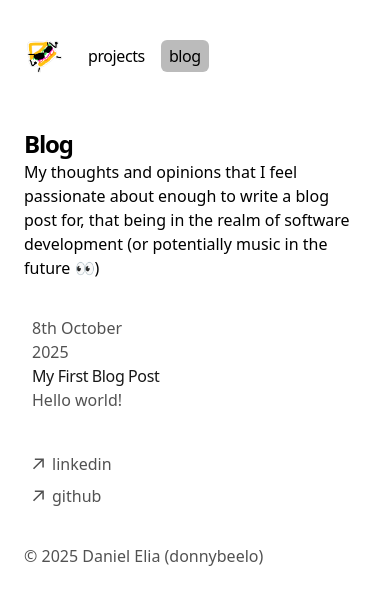
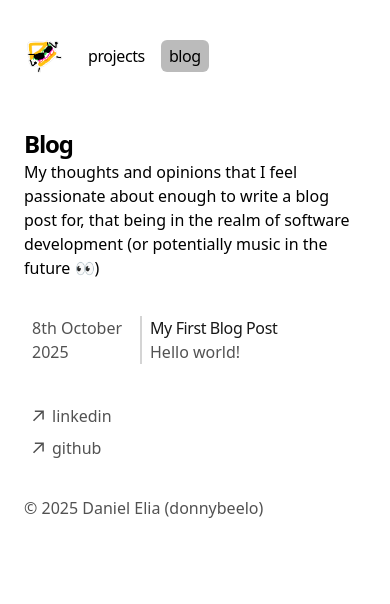
Before and after one commit to donnybeelo/donnybeelo.github.io, a Next.js app: page /blog in a window 390 px wide. Shown: the top 604 px of the page. Built offline with nearby package versions, Linux system fonts and the light colour scheme.

Commit message:
Fix styling of posts (mostly for mobile)

```diff
--- a/app/components/posts.tsx
+++ b/app/components/posts.tsx
@@ -38,14 +38,15 @@ function Posts({
 				.map((post) => (
 					<ShinyButton
 						key={post.slug}
-						className="flex flex-col space-y-1 mb-4 shinyButton"
+						className="flex flex-col space-y-1 mb-4 shinyButton w-full"
 						path={`/${url}/${post.slug}`}
 					>
-						<div className="w-full flex flex-col md:flex-row space-x-0 md:space-x-2">
+						<div className="w-full flex flex-row space-x-0 md:space-x-2">
 							<p className="text-neutral-600 dark:text-neutral-400 w-[100px] tabular-nums">
 								{formatDate(post.metadata.publishedAt, false)}
 							</p>
-							<div className="flex-1">
+							<div className="inline-block w-[2px] !mx-2 bg-neutral-300 dark:bg-neutral-700 flex-shrink-0" />
+							<div className="flex flex-col">
 								<p className="text-neutral-900 dark:text-neutral-100 tracking-tight">
 									{post.metadata.title}
 								</p>
```
